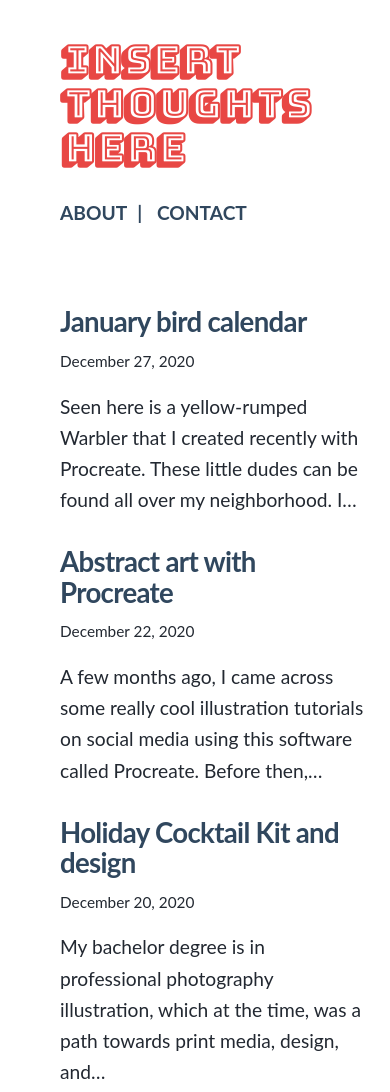
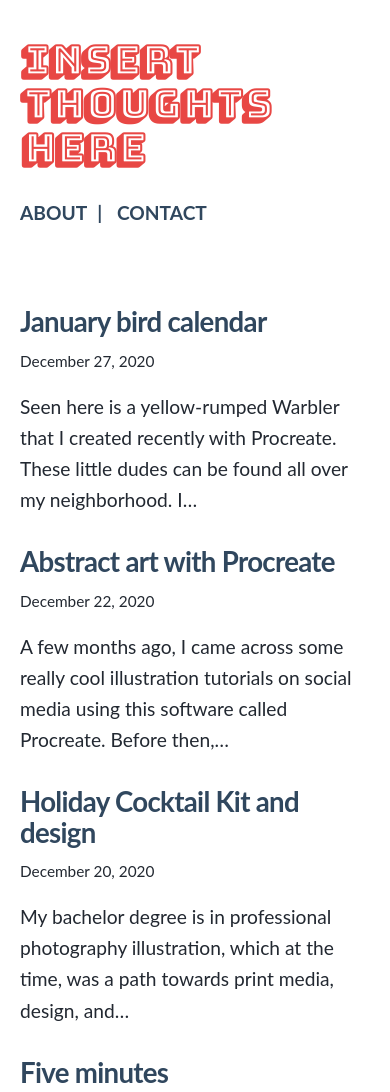
Before and after one commit to erintherad/erinblog, a Gatsby site: page / in a window 390 px wide. Shown: the top 1092 px of the page. Built offline with nearby package versions, Linux system fonts and the light colour scheme; Gatsby itself is replaced by a stand-in of ours.

Commit message:
Fix padding on header

```diff
--- a/src/style.css
+++ b/src/style.css
@@ -188,6 +188,7 @@ ul li,
 ol li {
   padding-left: var(--spacing-0);
   margin-bottom: calc(var(--spacing-8) / 2);
+  padding-inline-start: 0;
 }
 
 li > p {
@@ -417,6 +418,7 @@ nav ul  {
   ul,
   ol {
     list-style-position: inside;
+    padding-inline-start: 0;
   }
 }
 
@@ -429,16 +431,10 @@ nav ul  {
 
   .about-content {
     margin-top: var(--spacing-5);
-    padding-inline-start: 40px;
   }
 
   .global-header-nav {
-    padding-inline-start: 0px;
     display: flex;
     justify-content: left;
   }
-
-  .global-header {
-    padding-inline-start: 40px;
-  }
 }
```
